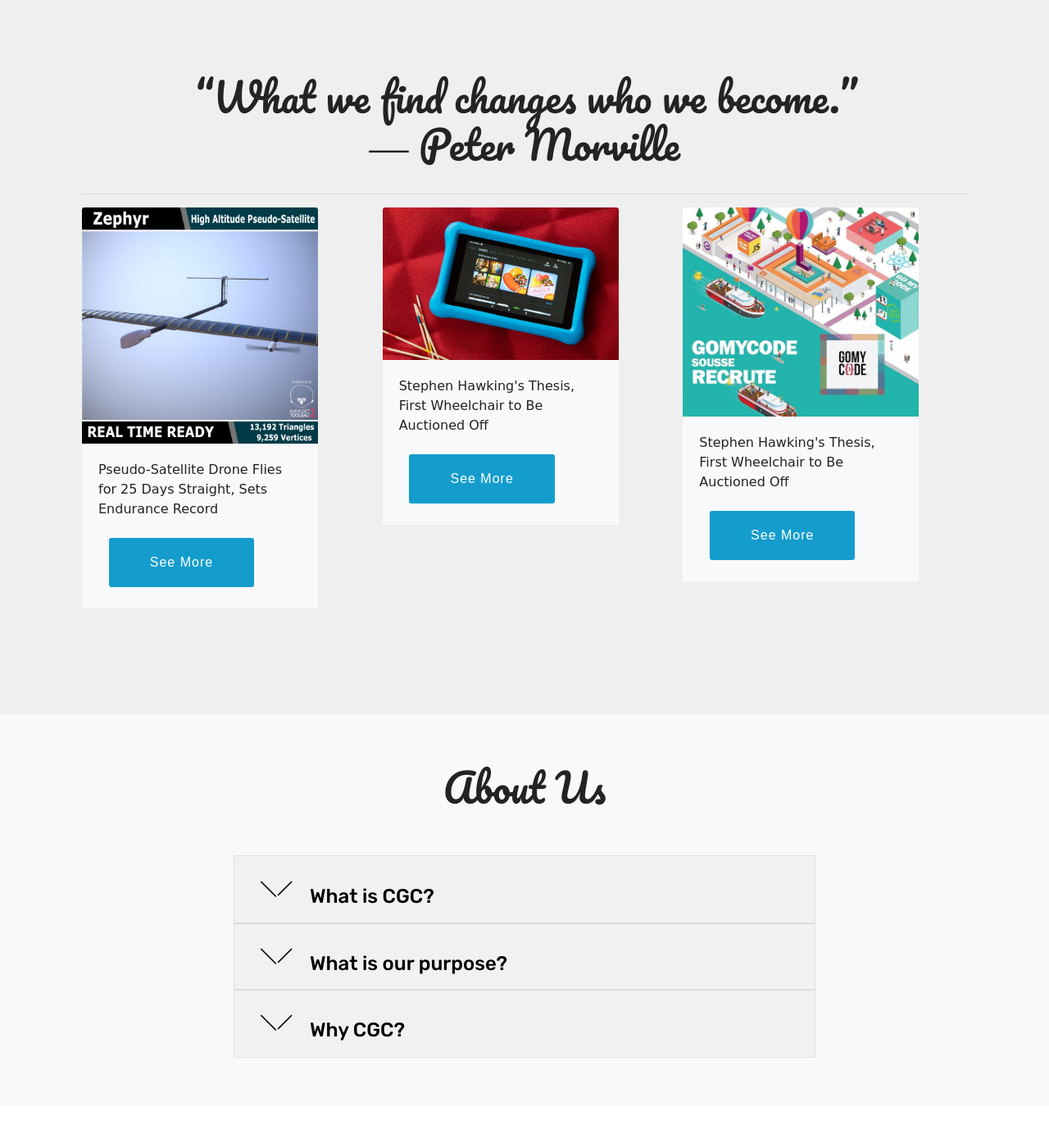
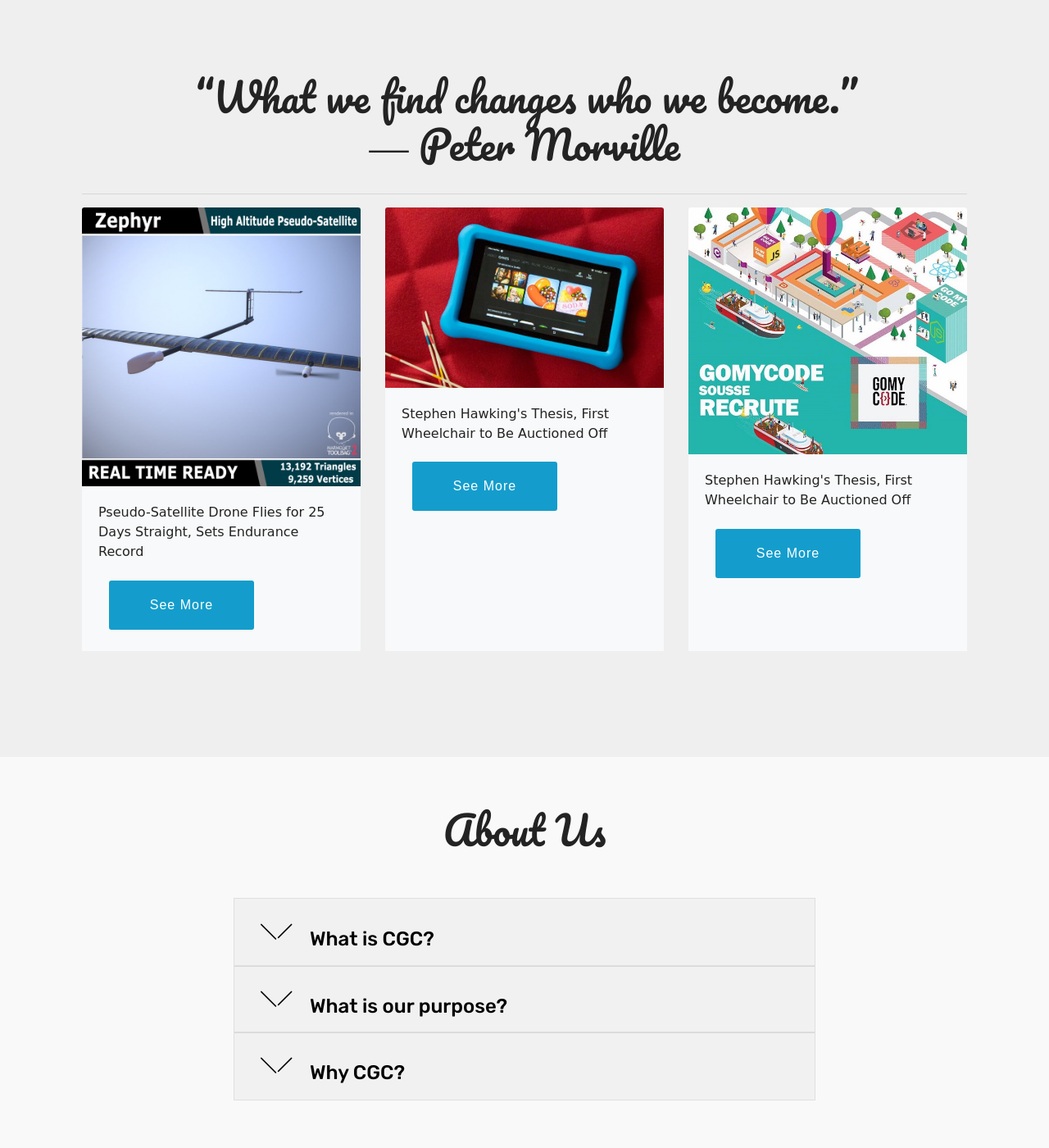
Before and after one commit to oussemakh/ComputerGC, a Django app: page / in a window 1280 px wide. Shown: the part 2565-3965 px from the top of the page at 82% size. Run offline with Django 3.2, Linux system fonts and the light colour scheme; data comes from the database, SQL or seed files in the repository; both versions use the stored data as it was after the commit; some libraries are stand-ins or nearby versions; some web fonts are replaced.

Commit message:
this is gone work

```diff
--- a/templates/Home1.html
+++ b/templates/Home1.html
@@ -326,7 +326,7 @@
         <div class="container">
 
                 <hr>
-                      <div class="card-columns "  >
+                      <div class="card-deck "  >
 
                           {% for user in users %}
 
--- a/templates/learn.html
+++ b/templates/learn.html
@@ -9,7 +9,7 @@
 <div class="conatiner"style="margin-top:250px">
 <hr>
     <div class="container">
-<div class="card-columns">
+<div class="card-deck">
     {% for see in seel %}
     <div class="card bg-light">
         <img class="card-img-top" src="{{see.img.url}}">
--- a/templates/prod.html
+++ b/templates/prod.html
@@ -8,7 +8,7 @@
      <div class="container" style="margin-top:250px;">
     <hr>
 
-          <div class="card-columns">
+          <div class="card-deck">
               {% for user in users %}
             <div class="container">
         <div class="card" style="width:18rem">
```
Also changed, not shown: h.sqlite3, live-static/media-root/555.jpg (added), live-static/media-root/amazon-fire-7-kids-001.jpg (added), live-static/media-root/go_mycode_offre_emploi_sousse_600.jpg (added), live-static/media-root/go_mycode_offre_emploi_sousse_600_vZqngd5.jpg (added).
